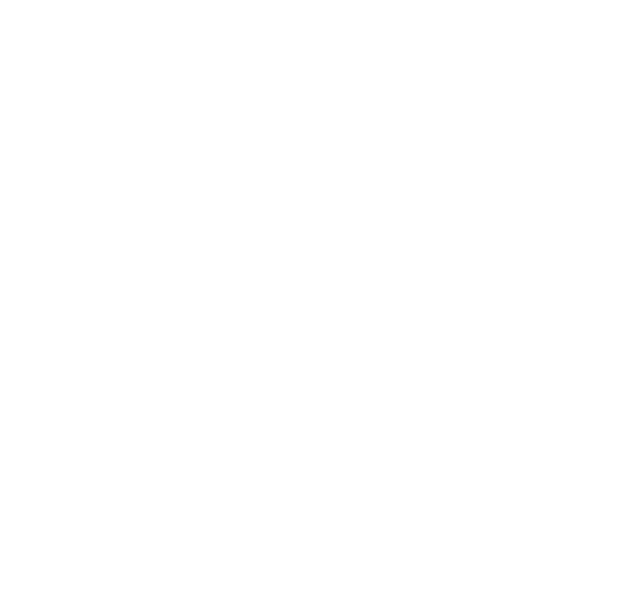
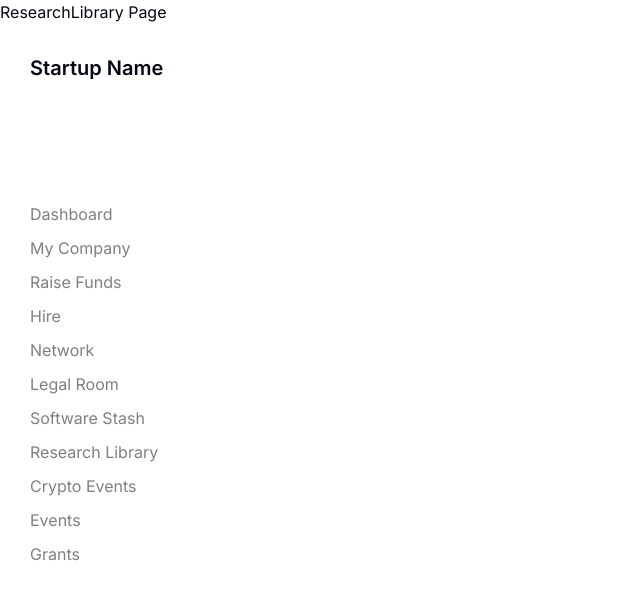
Before and after one commit to ShaikhNabeelShabbir/unbundl-web, a React (Vite) app: page /research-library in a window 1280 px wide. Before the commit this address had no page. Shown: the top 600 px of the page, without its empty margins (0-640 px from the left). Built offline with nearby package versions, Linux system fonts and the light colour scheme.

Commit message:
working on sidebar

```diff
--- a/src/App.tsx
+++ b/src/App.tsx
@@ -9,7 +9,6 @@ import { BrowserRouter as Router, Route, Routes } from "react-router-dom";
 // import RaiseFunds from "./pages/startup/raise-funds";
 // import SoftwareStash from "./pages/startup/software-stash";
 // import MyPortfolio from "./pages/startup/my-portfolio";
-// import ResearchLibrary from "./pages/startup/research-library";
 // import Events from "./pages/startup/events";
 // import Hire from "./pages/startup/hire";
 // import Grants from "./pages/startup/grants";
@@ -21,6 +20,7 @@ import Signupforserviceproviders from "./pages/admin/signupforserviceproviders";
 import Signupfortalent from "./pages/admin/signupfortalent";
 import Signupforinvestor from "./pages/admin/signupforinvestor";
 import Signup from "./pages/admin/signup";
+import ResearchLibrary from "./pages/startup/research-library";
 //import Signup from "./pages/admin/signup";
 
 const App: React.FC = () => {
@@ -41,7 +41,7 @@ const App: React.FC = () => {
           {/* <Route path="/raise-funds" element={<RaiseFunds />} /> */}
           {/* <Route path="/software-stash" element={<SoftwareStash />} /> */}
           {/* <Route path="/my-portfolio" element={<MyPortfolio />} /> */}
-          {/* <Route path="/research-library" element={<ResearchLibrary />} /> */}
+          <Route path="/research-library" element={<ResearchLibrary />} />
           <Route path="/" element={<Signup />} />
           <Route
             path="/service-providers"
--- a/src/components/sidebar.tsx
+++ b/src/components/sidebar.tsx
@@ -0,0 +1,48 @@
+import React from "react";
+
+export const Sidebar: React.FC = () => {
+  return (
+    <div className=" ">
+      <div className="p-[30px]">
+        <h1 className="text-lg font-semibold">Startup Name</h1>
+      </div>
+      <ul className="w-[200px] h-[364px] py-[90px] px-[30px] text-black/50 space-y-[10px] ">
+        <li className="hover:text-black">
+          <p>Dashboard</p>
+        </li>
+        <li className="gap-y-[10px] hover:text-black">
+          <p>My Company</p>
+        </li>
+        <li className="gap-y-[10px] hover:text-black">
+          <p>Raise Funds</p>
+        </li>
+        <li className="gap-y-[10px] hover:text-black">
+          <p>Hire</p>
+        </li>
+        <li className="gap-y-[10px] hover:text-black">
+          <p>Network</p>
+        </li>
+        <li className="gap-y-[10px] hover:text-black">
+          <p>Legal Room</p>
+        </li>
+        <li className="gap-y-[10px] hover:text-black">
+          <p>Software Stash</p>
+        </li>
+        <li className="gap-y-[10px] hover:text-black">
+          <p>Research Library</p>
+        </li>
+        <li className="gap-y-[10px] hover:text-black">
+          <p>Crypto Events</p>
+        </li>
+        <li className="gap-y-[10px] hover:text-black">
+          <p>Events</p>
+        </li>
+        <li className="gap-y-[10px] hover:text-black">
+          <p>Grants</p>
+        </li>
+      </ul>
+    </div>
+  );
+};
+
+export default Sidebar;
--- a/src/pages/startup/research-library.tsx
+++ b/src/pages/startup/research-library.tsx
@@ -1,6 +1,14 @@
+import { Sidebar } from "@/components/sidebar";
 import React from "react";
 
 const ResearchLibrary: React.FC = () => {
-  return <h1>ResearchLibrary Page</h1>;
+  return (
+    <div>
+      <h1>ResearchLibrary Page</h1>
+      <div>
+        <Sidebar />
+      </div>
+    </div>
+  );
 };
 export default ResearchLibrary;
```
Also changed, not shown: src/components/forms/CreateCapTableForm.tsx (+0 -9 lines).
